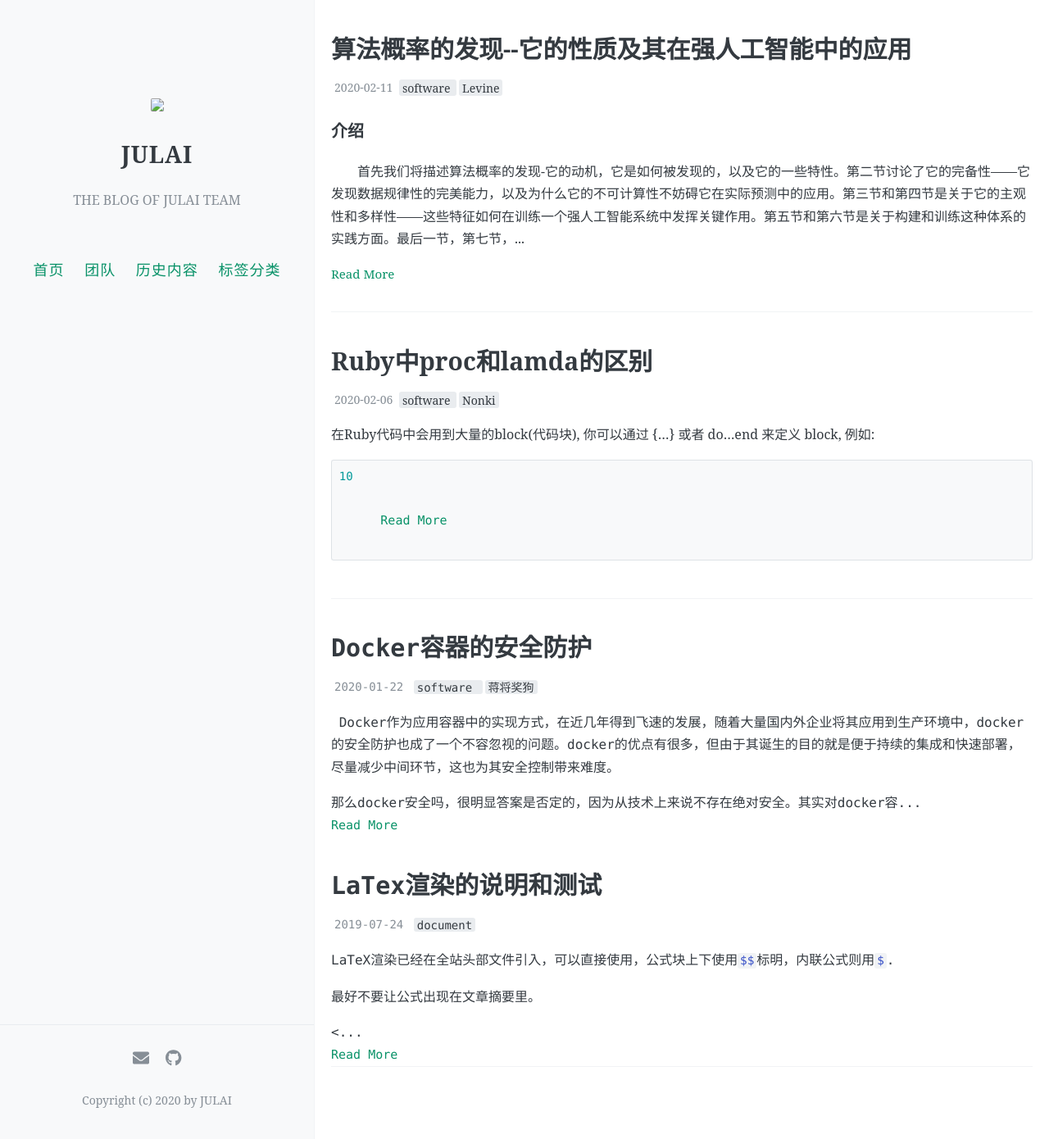
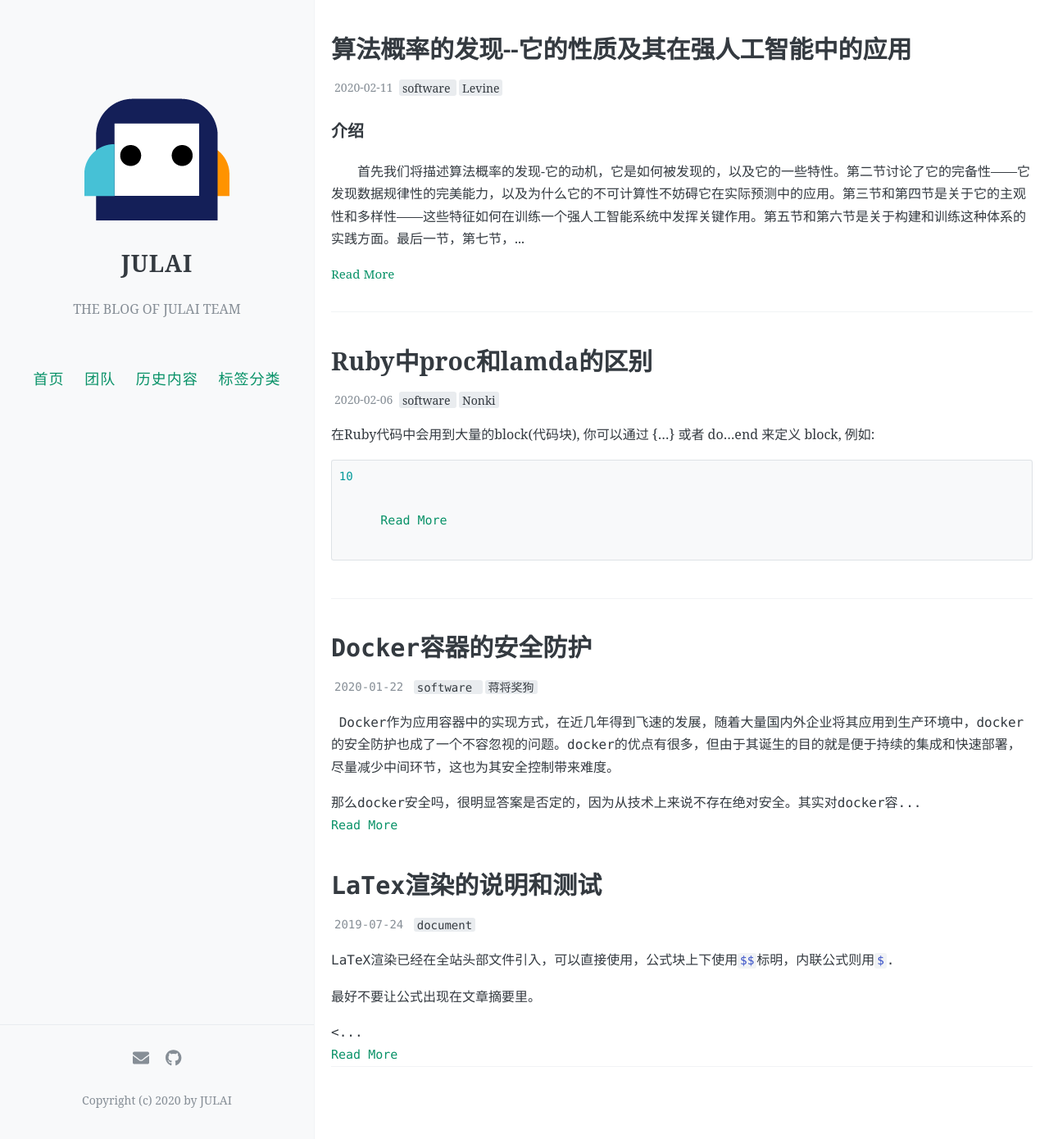
Before and after one commit to butipanax/ddd, a Jekyll site: the page built from index.html, in a window 1280 px wide and 1390 px high. Shown: the whole window at 82% size. Built offline with Jekyll 4.4.1, drawn with Linux system fonts in a browser that asks for light colours; the list of posts is cut into pages by our own code; comment, search, counter and statistics services are not loaded.

Commit message:
Update _config.yml

```diff
--- a/_config.yml
+++ b/_config.yml
@@ -22,7 +22,7 @@ baseurl:
 #
 
 # 你的博客logo图片URL，建议尺寸不超过300px × 300px
-avatar: /julai/images/logo2.png
+avatar: /images/logo2.png
 #https://raw.githubusercontent.com/FromEndWorld/LOFFER/master/images/logo.png
 
 # 你的favicon（出现在浏览器tab上）图片URL，建议使用较小(64px × 64px)的图片
```
